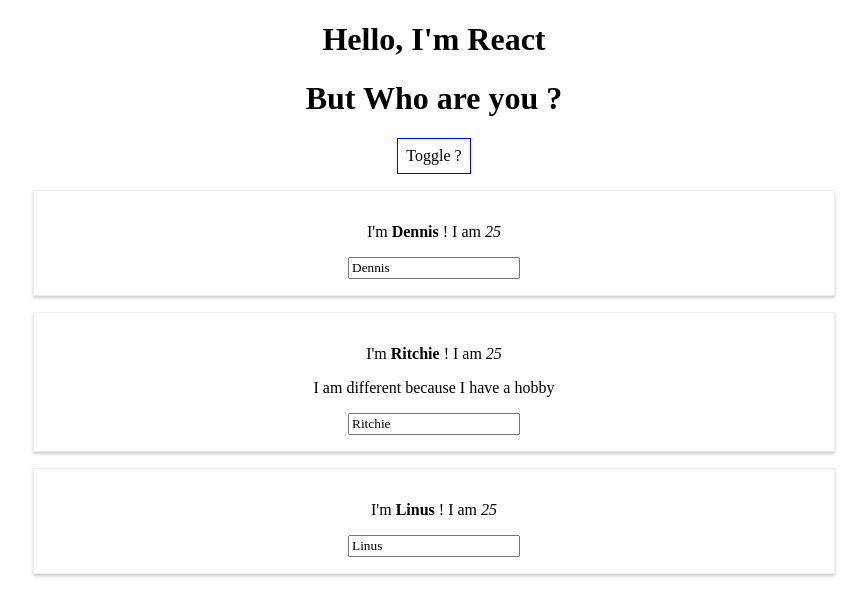
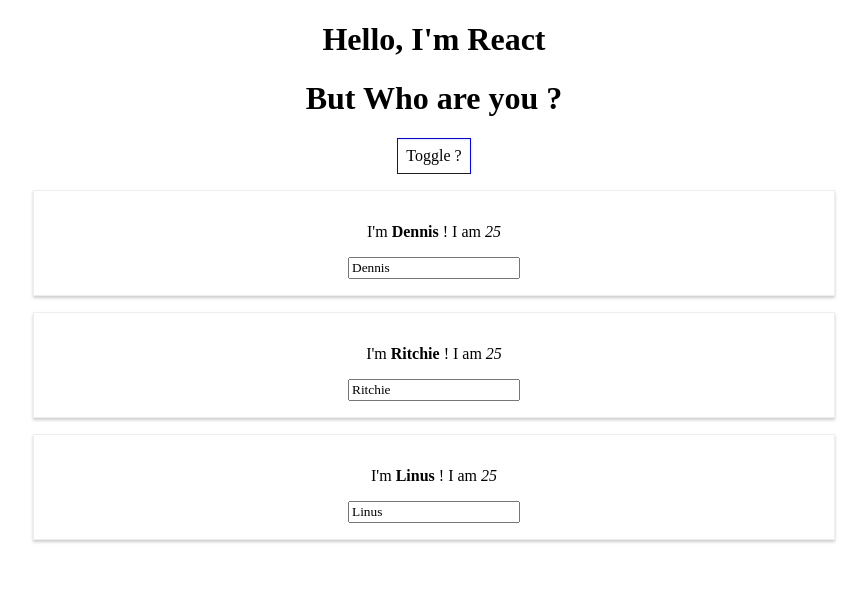
Before and after one commit to ShahriyarHussain/react-complete-guide, a React (Create React App) app: page / in a window 1280 px wide. Both pictures are taken after a click on the button "Toggle ?". Shown: the top 616 px of the page, without its empty margins (206-1073 px from the left). Built offline with nearby package versions, Linux system fonts and the light colour scheme.

Commit message:
Add keys and simplify conditions

```diff
--- a/src/App.js
+++ b/src/App.js
@@ -6,9 +6,9 @@
 class App extends Component {
   state = {
     persons: [
-      { name: "Dennis", age: "25" },
-      { name: "Ritchie", age: "25" },
-      { name: "Linus", age: "25" },
+      { id: '1', name: "Dennis", age: "25" },
+      { id: '2', name: "Ritchie", age: "25" },
+      { id: '3', name: "Linus", age: "25" },
     ],
     showPersons: false,
   };
@@ -37,6 +37,13 @@
     });
   }
 
+  deletePersonhandler = (personIndex) => {
+    // const persons = this.state.persons.slice(); //older approach
+    const persons = [...this.state.persons];
+    persons.splice(personIndex, 1);
+    this.setState({persons: persons});
+  }
+
   togglePersonsHandler = () => {
     const doesShow = this.state.showPersons;
     this.setState({showPersons: !doesShow});
@@ -51,6 +58,22 @@
           cursor: 'pointer'
       };
 
+    let persons = null;
+
+    if (this.state.showPersons) {
+      persons = (
+        <div>
+        {this.state.persons.map((person, index) => {
+          return <Person
+            click={this.deletePersonhandler.bind(index)}
+            name={person.name}
+            age={person.age}
+            key={index} />
+        })}
+       </div>
+      );
+    }
+
     return (
       <div className="App">
         <h1>Hello, I'm React</h1>
@@ -58,27 +81,7 @@
         <button style={style} onClick={this.togglePersonsHandler}>
           Toggle ?
         </button>
-       { this.state.showPersons ?
-         <div>
-        <Person
-          name={this.state.persons[0].name}
-          age={this.state.persons[0].age}
-          click={this.switchNameHandler.bind(this, "tyla")}
-          changed={this.nameChangedHandler}
-        />
-        <Person
-          name={this.state.persons[1].name}
-          age={this.state.persons[1].age}
-          click={this.switchNameHandler.bind(this, "beatrice")}
-        >
-          I am different because I have a hobby
-        </Person>
-        <Person
-          name={this.state.persons[2].name}
-          age={this.state.persons[2].age}
-        />
-       </div> : null
-       }
+        {persons}
       </div>
     );
     }
```
